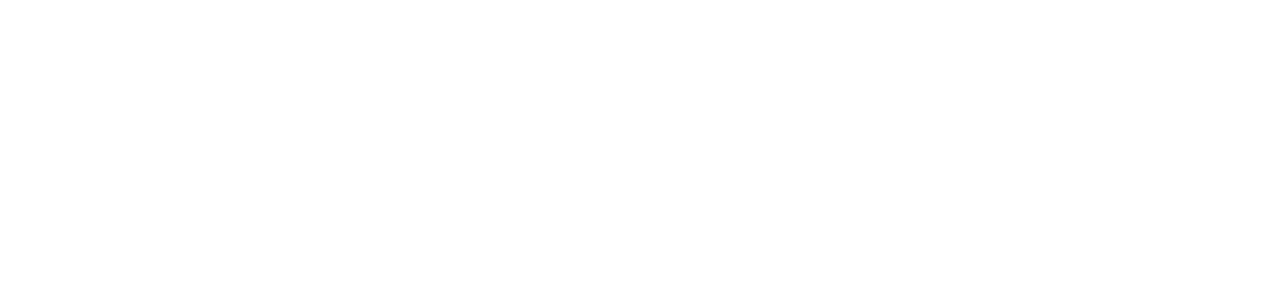
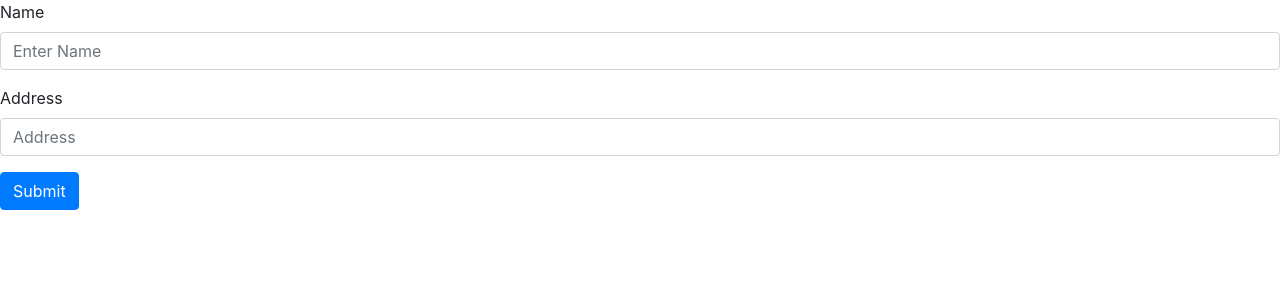
Before and after one commit to DanielOS7/react-user-app, a React (Create React App) app in the folder client/: page /create-employee in a window 1280 px wide. Shown: the top 300 px of the page. Built offline with nearby package versions, Linux system fonts and the light colour scheme.

Commit message:
Created Frontend Crud functionality

```diff
--- a/client/src/App.js
+++ b/client/src/App.js
@@ -5,7 +5,8 @@
 import Home from './components/home.component';
 import Login from './components/login.component';
 import CreateUser from './components/create-user.component';
-import Employee from './components/employee.component'
+import Employee from './components/employee.component';
+import CreateEmployee from './components/create-employee.component';
 
 class App extends React.Component {
   render() {
@@ -15,6 +16,7 @@
                   <Route path={"/login"} component={Login} />
                   <Route path={"/create-user"} component={CreateUser} />
                   <Route path={"/employee"} component={Employee} />
+                  <Route path={"/create-employee"} component={CreateEmployee} />
           </BrowserRouter>
       );
   }
--- /dev/null
+++ b/client/src/components/create-employee.component.js
@@ -0,0 +1,80 @@
+import React from 'react';
+import Form from 'react-bootstrap/Form';
+import Button from 'react-bootstrap/Button';
+
+export default class CreateEmployee extends React.Component {
+
+    constructor(){
+        super();
+
+        this.state = {
+            empno:0,
+            name: "",
+            address:""
+
+        };
+    }
+
+    onSubmit = (e) => {
+        e.preventDefault();
+        console.log('Was this called');
+
+        this.setState({
+            name: e.target.formName.value,
+            address:  e.target.formAddress.value,
+        }, () => {
+
+            let data = {
+                "name": this.state.name,
+                "address": this.state.address
+            }
+
+            console.log(JSON.stringify(data) + "attempted to be created")
+
+             fetch(`http://localhost:2700/addEmployee`,{
+                method:'POST',
+                headers: {
+                  'Content-Type': 'application/json',
+                },
+                body: JSON.stringify(data)
+
+        })
+        .then(response => {
+
+            if (response.status === 200) {
+               console.log('Employee Added');
+               window.location.replace(`http://localhost:3000/employee`);
+            } else {
+                alert('Failed to add employee');
+            };
+        } )
+        });
+
+         e.target.formName.value = "";
+         e.target.formAddress.value = "";
+
+
+
+    }
+
+    render() {
+        return (
+            <div>
+                <Form onSubmit={this.onSubmit}>
+                    <Form.Group controlId="formName">
+                        <Form.Label>Name</Form.Label>
+                        <Form.Control type="input" placeholder="Enter Name" />
+                    </Form.Group>
+
+                    <Form.Group controlId="formAddress">
+                        <Form.Label>Address</Form.Label>
+                        <Form.Control type="input" placeholder="Address" />
+                    </Form.Group>
+                    <button className="btn btn-primary"  type="submit">
+                        Submit
+                    </button>
+                </Form>
+            </div>
+        );
+    }
+}
--- a/client/src/components/create-user.component.js
+++ b/client/src/components/create-user.component.js
@@ -50,7 +50,7 @@
                console.log('User Created');
                window.location.replace(`http://localhost:3000/login`);
             } else {
-                alert('Login Failed');
+                alert('User failed to create');
             };
         } )
         });
--- a/client/src/components/employee.component.js
+++ b/client/src/components/employee.component.js
@@ -1,5 +1,6 @@
 import React from 'react';
 import Table from 'react-bootstrap/Table';
+import Form from 'react-bootstrap/Form';
 import Button from 'react-bootstrap/Button';
 import ButtonGroup from 'react-bootstrap/ButtonGroup';
 import './css/employee.css'
@@ -10,7 +11,9 @@
         super();
 
         this.state = {
-            employee: []
+            employee: [],
+            edit: false,
+            updateEmpo: 0
         };
     }
 
@@ -30,10 +33,87 @@
         console.log(localStorage.getItem('role') + ' Saved role');
     }
 
+    onSubmit = (e) => {
+        e.preventDefault();
+        console.log('Was this called');
+
+        this.setState({
+            name: e.target.formName.value,
+            address: e.target.formAddress.value,
+        }, () => {
+
+            let data = {
+                "empno": this.state.updateEmpo,
+                "name": this.state.name,
+                "address": this.state.address
+            }
+
+            console.log(JSON.stringify(data) + "attempted to be created")
+
+            fetch(`http://localhost:2700/updateEmployee`, {
+                method: 'PUT',
+                headers: {
+                    'Content-Type': 'application/json',
+                },
+                body: JSON.stringify(data)
+
+            })
+                .then(response => {
+
+                    if (response.status === 200) {
+                        console.log('Employee Updated');
+                        window.location.replace(`http://localhost:3000/employee`);
+                    } else {
+                        alert('Failed to updaate employee');
+                    };
+                })
+        });
+
+        e.target.formName.value = "";
+        e.target.formAddress.value = "";
+
+
+
+    }
+
+    deleteEmployee(_empno) {
+
+        let data = {
+            "empno": _empno
+        }
+        console.log(JSON.stringify(data) + " " + _empno)
+        fetch(`http://localhost:2700/deleteEmployee`, {
+            method: 'Delete',
+            headers: {
+                'Content-Type': 'application/json',
+            },
+            body: JSON.stringify(data)
+
+        })
+
+        window.location.reload();
+
+    }
+
+    editEmployee = (state) => {
+        this.setState({
+            edit: state
+        })
+    }
+
+
+    uploade
+
+    redirect() {
+        window.location.replace(`http://localhost:3000/create-employee`);
+    }
+
 
     render() {
 
-        if (localStorage.getItem('role') == 1 ) {
+        let _updatedeEmpno;
+
+        if (localStorage.getItem('role') == 1) {
             return (
                 <div>
                     <div>Employee Page</div>
@@ -63,8 +143,19 @@
                                             {data.address}
                                         </td>
                                         <td>
-                                            <button className="btn btn-secondary button">Edit</button>
-                                            <button className="btn btn-danger button">Delete</button>
+                                            <button className="btn btn-secondary button"
+                                                onClick={() => {
+                                                    this.editEmployee(true);
+                                                    this.setState({
+                                                        updateEmpo: data.empno
+                                                    }, () => {
+                                                        console.log(this.state.updateEmpo + "meeeeee");
+                                                        });
+
+                                                }
+                                                }>Edit
+                                            </button>
+                                            <button className="btn btn-danger button" onClick={() => { this.deleteEmployee(data.empno) }}>Delete</button>
                                         </td>
 
                                     </tr>
@@ -72,7 +163,24 @@
                             })}
                         </tbody>
                     </Table>
-                    <button className="btn btn-success">Add Employee</button>
+                    <Form onSubmit={ this.onSubmit } style={this.state.edit ? { display: "" } : { display: "none" }}>
+                        <Form.Group controlId="formName">
+                            <Form.Label>Name</Form.Label>
+                            <Form.Control type="input" placeholder="Enter Name" />
+                        </Form.Group>
+
+                        <Form.Group controlId="formAddress">
+                            <Form.Label>Address</Form.Label>
+                            <Form.Control type="input" placeholder="Address" />
+                        </Form.Group>
+                        <button className="btn btn-primary" type="submit">
+                            Submit
+                    </button>
+                        <button className="btn btn-danger" onClick={() => { this.editEmployee(false) }} type="button">
+                            Close
+                    </button><br /><br />
+                    </Form>
+                    <button className="btn btn-success" onClick={this.redirect} >Add Employee</button>
                 </div>
             );
         }
--- a/client/src/components/login.component.js
+++ b/client/src/components/login.component.js
@@ -43,7 +43,7 @@
                 },
                 body: JSON.stringify(data)
 
-            })
+            });
 
             const responseData = await response.json();
             const responseStatus = await response.status;
```
Also changed, not shown: 1 other file (tests, documents, lock files or other folders).
